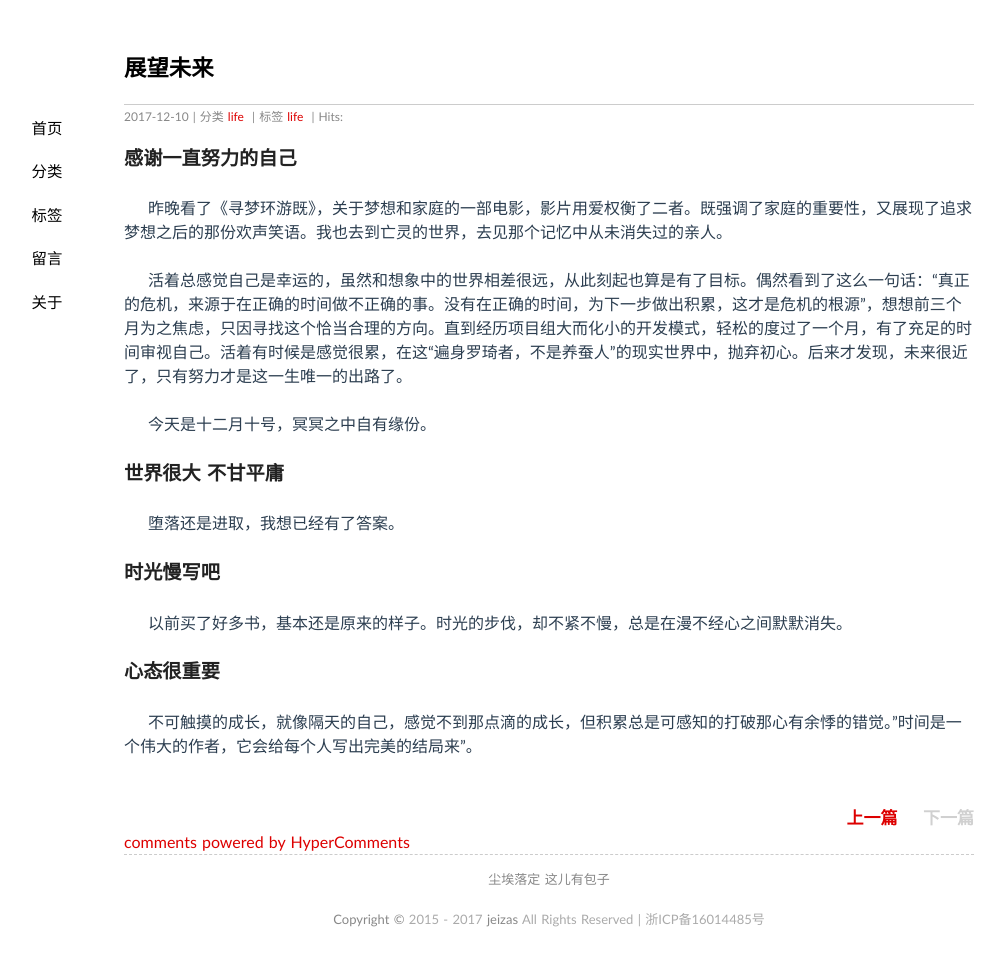
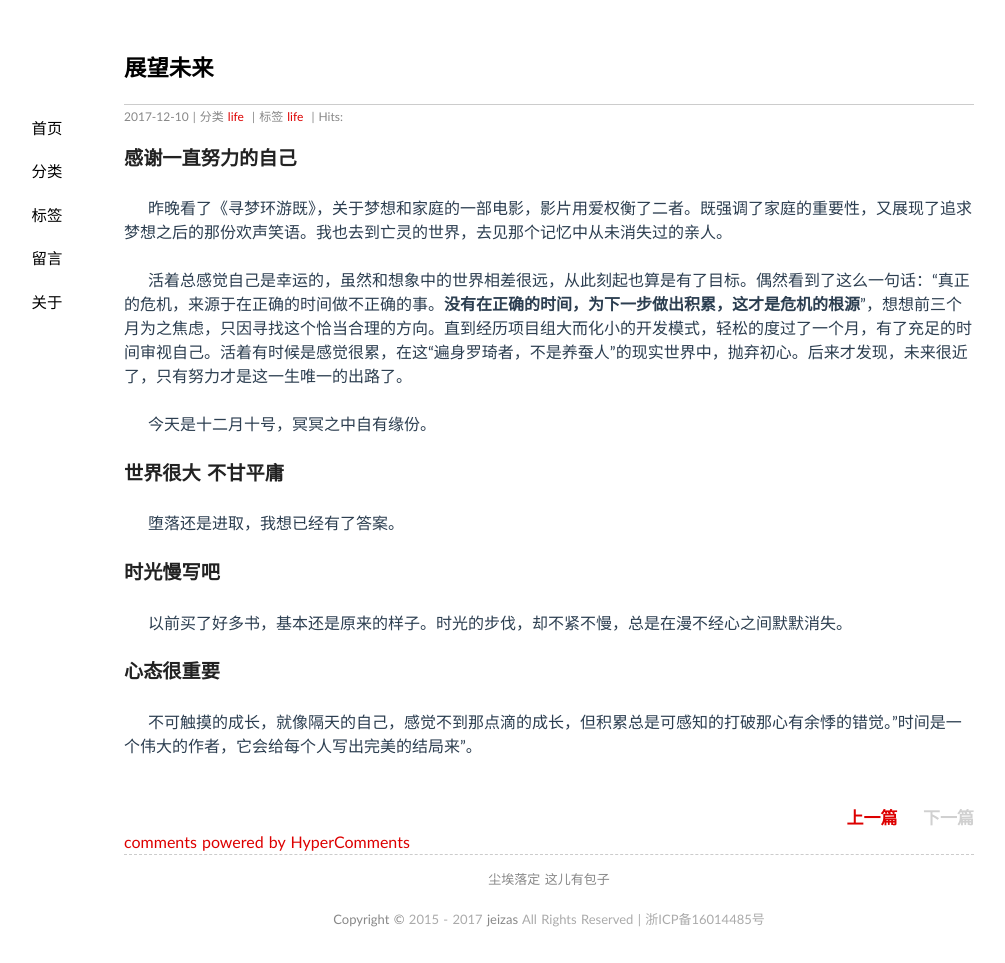
Before and after one commit to jeizas/jeizas.github.io, a Jekyll site: the page built from _posts/2017-12-10-december_summary.md, in a window 1280 px wide. Shown: the whole page, without its empty margins (91-1096 px from the left). Built offline with Jekyll 4.4.1, drawn with Linux system fonts in a browser that asks for light colours; nearby versions of some CDN libraries; comment, search, counter and statistics services are not loaded.

```diff
--- a/_posts/2017-12-10-december_summary.md
+++ b/_posts/2017-12-10-december_summary.md
@@ -10,7 +10,7 @@ tags: life
 
 &emsp;&emsp;昨晚看了《寻梦环游既》，关于梦想和家庭的一部电影，影片用爱权衡了二者。既强调了家庭的重要性，又展现了追求梦想之后的那份欢声笑语。我也去到亡灵的世界，去见那个记忆中从未消失过的亲人。
 
-&emsp;&emsp;活着总感觉自己是幸运的，虽然和想象中的世界相差很远，从此刻起也算是有了目标。偶然看到了这么一句话：“真正的危机，来源于在正确的时间做不正确的事。没有在正确的时间，为下一步做出积累，这才是危机的根源”，想想前三个月为之焦虑，只因寻找这个恰当合理的方向。直到经历项目组大而化小的开发模式，轻松的度过了一个月，有了充足的时间审视自己。活着有时候是感觉很累，在这“遍身罗琦者，不是养蚕人”的现实世界中，抛弃初心。后来才发现，未来很近了，只有努力才是这一生唯一的出路了。
+&emsp;&emsp;活着总感觉自己是幸运的，虽然和想象中的世界相差很远，从此刻起也算是有了目标。偶然看到了这么一句话：“真正的危机，来源于在正确的时间做不正确的事。**没有在正确的时间，为下一步做出积累，这才是危机的根源**”，想想前三个月为之焦虑，只因寻找这个恰当合理的方向。直到经历项目组大而化小的开发模式，轻松的度过了一个月，有了充足的时间审视自己。活着有时候是感觉很累，在这“遍身罗琦者，不是养蚕人”的现实世界中，抛弃初心。后来才发现，未来很近了，只有努力才是这一生唯一的出路了。
 
 &emsp;&emsp;今天是十二月十号，冥冥之中自有缘份。
 
```
